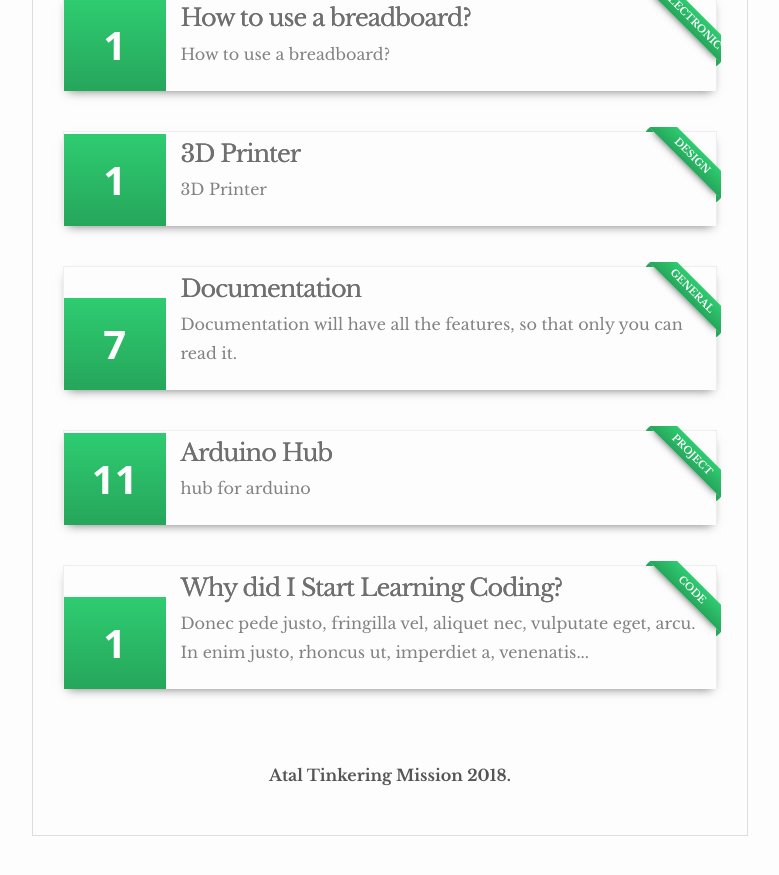
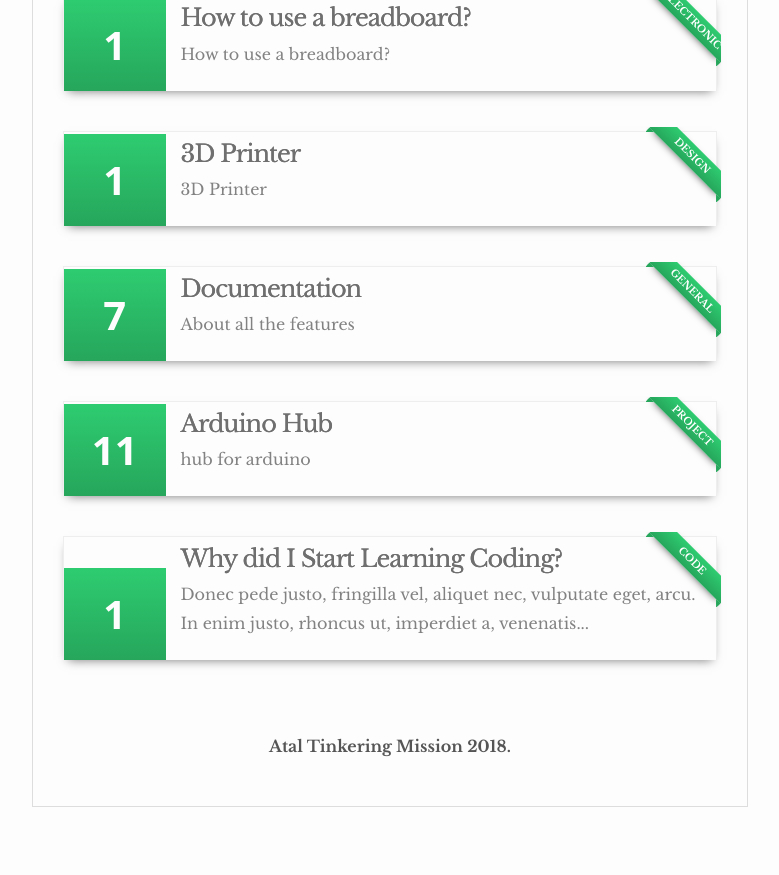
Before and after one commit to yugn27/atel, a Jekyll site: the page built from index.html, in a window 1280 px wide and 900 px high, scrolled down 1926 px. Shown: the top 875 px of the window, without its empty margins (250-1029 px from the left). Built offline with Jekyll 4.4.1, drawn with Linux system fonts in a browser that asks for light colours.

Commit message:
Update 2016-10-07-documentation.md

```diff
--- a/_posts/2016-10-07-documentation.md
+++ b/_posts/2016-10-07-documentation.md
@@ -1,7 +1,7 @@
 ---
 layout: post
 title: Documentation
-description: Documentation will have all the features, so that only you can read it.
+description: About all the features
 categories: general
 ---
 
```
